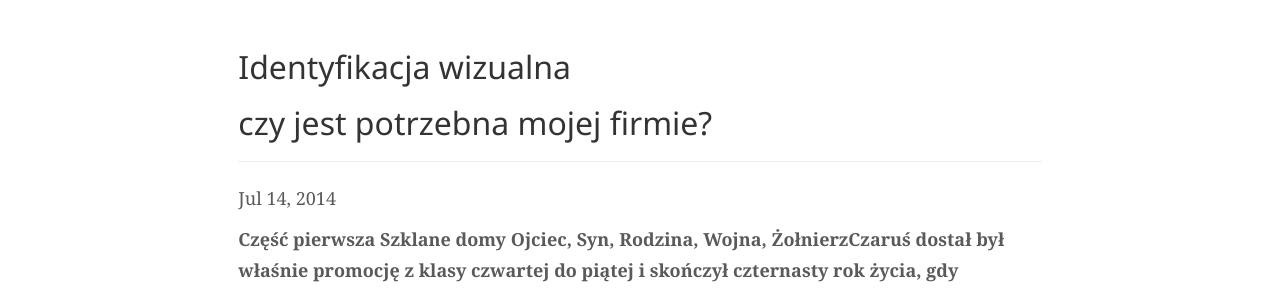
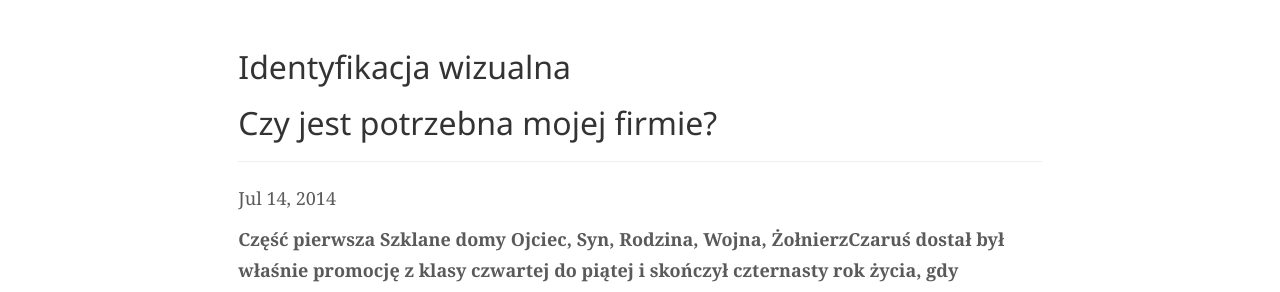
Before and after one commit to edwingrafik/edwingrafik.github.io, a Jekyll site: the page built from _posts/2016-06-30-identyfikacja-wizualna.md, in a window 1280 px wide and 900 px high. Shown: the part 142-434 px from the top of the window. Built offline with Jekyll 4.4.1, drawn with Linux system fonts in a browser that asks for light colours; some web fonts are replaced; comment, search, counter and statistics services are not loaded.

```diff
--- a/_posts/2016-06-30-identyfikacja-wizualna.md
+++ b/_posts/2016-06-30-identyfikacja-wizualna.md
@@ -1,6 +1,6 @@
 ---
 title: Identyfikacja wizualna
-subtitle: czy jest potrzebna mojej firmie?
+subtitle: Czy jest potrzebna mojej firmie?
 layout: blog-post
 comments: true
 date: 2014-07-14
```
